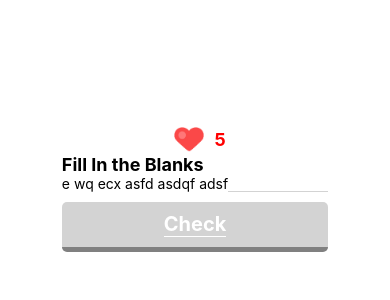
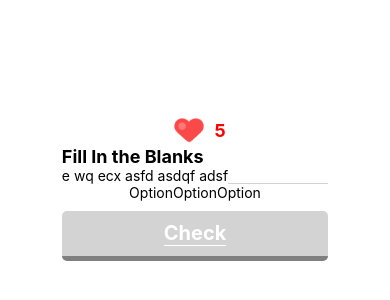
Before and after one commit to pratikdevnal/Duolingo-Clone, a React Native app: screen / in a window 390 px wide. Shown: the part 234-534 px from the top of the page. Built offline with nearby package versions, Linux system fonts and the light colour scheme.

Commit message:
WordOption Component added

```diff
--- a/src/components/FillInTheBlank/FillInTheBlank.js
+++ b/src/components/FillInTheBlank/FillInTheBlank.js
@@ -2,6 +2,7 @@ import React from "react";
 import { View, Text } from "react-native";
 import Button from "../Button";
 import styles from "./styles";
+import WordOption from "../WordOption/WordOption";
 
 const FillInTheBlank = () => {
   const onButtonPress = () => {};
@@ -12,7 +13,11 @@ const FillInTheBlank = () => {
         <Text>e wq ecx asfd asdqf adsf</Text>
         <View style={styles.blank}></View>
       </View>
-      <View style={styles.optionsContainer}></View>
+      <View style={styles.optionsContainer}>
+        <WordOption />
+        <WordOption />
+        <WordOption />
+      </View>
       <Button text="Check" onPress={onButtonPress} disabled={true} />
     </View>
   );
--- a/src/components/FillInTheBlank/styles.js
+++ b/src/components/FillInTheBlank/styles.js
@@ -16,6 +16,11 @@ const styles = StyleSheet.create({
   },
   optionsContainer: {
     flex: 1,
+    alignItems: "center",
+    justifyContent: "center",
+    alignContent: "center",
+    flexDirection: "row",
+    flexWrap: "wrap",
   },
 });
 
--- /dev/null
+++ b/src/components/WordOption/WordOption.js
@@ -0,0 +1,12 @@
+import { View, Text } from "react-native";
+import React from "react";
+
+const WordOption = () => {
+  return (
+    <View>
+      <Text>Option</Text>
+    </View>
+  );
+};
+
+export default WordOption;
--- /dev/null
+++ b/src/components/WordOption/index.js
@@ -0,0 +1 @@
+export { default } from "./WordOption";
--- /dev/null
+++ b/src/components/WordOption/styles.js
@@ -0,0 +1,6 @@
+import { StyleSheet } from "react-native-web";
+
+const styles = StyleSheet.create({
+  root: {},
+  text: {},
+});
```
